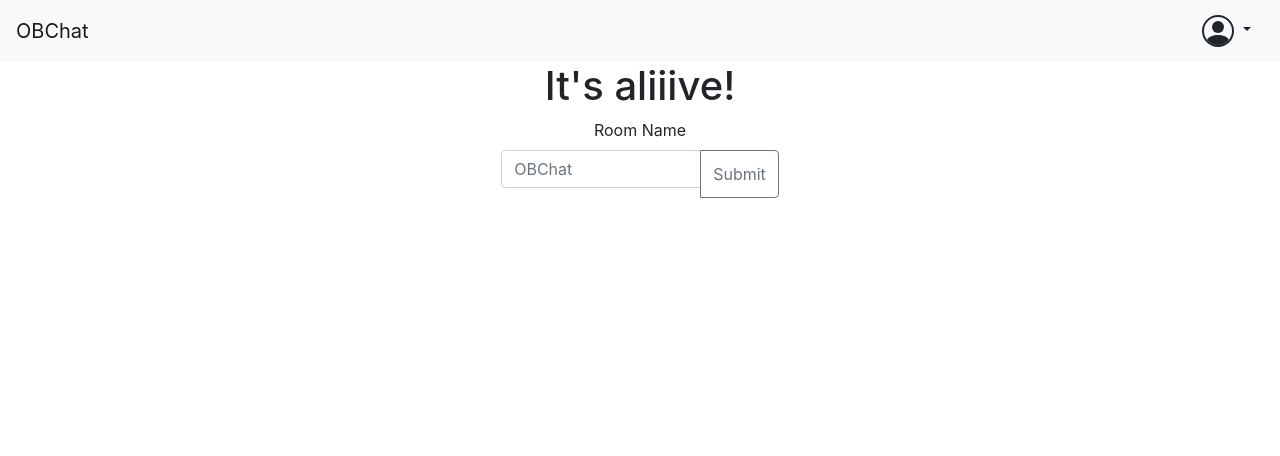
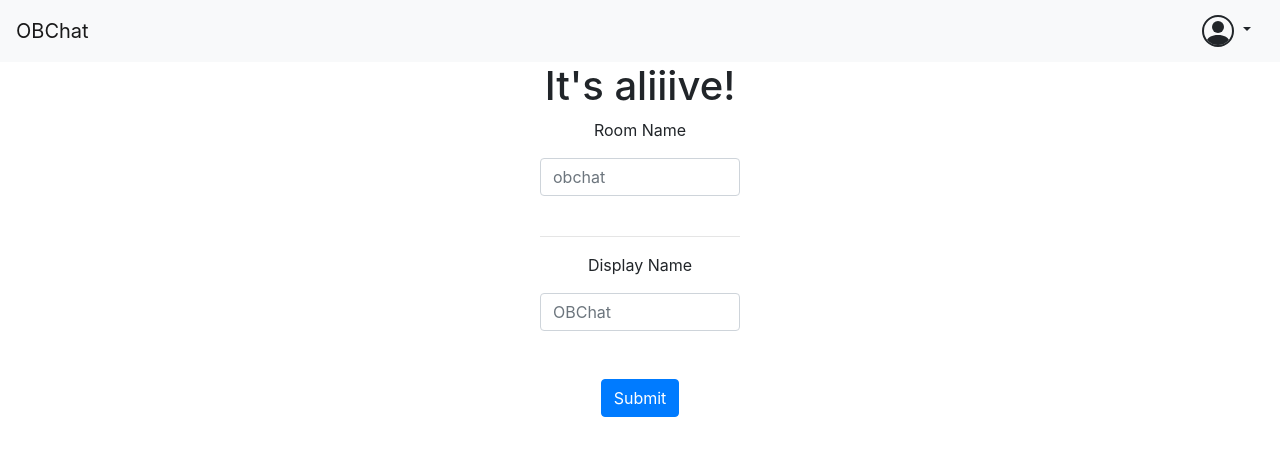
Before and after one commit to KenjiTakahashi-Rial/OBChat, a Django app: page /OB/create_room/ in a window 1280 px wide. Shown: the top 456 px of the page. Run offline with Django 3.2, Linux system fonts and the light colour scheme; a user stored in the database is signed in; some libraries are stand-ins or nearby versions.

Commit message:
Added display_name to room creation UI and room creation testing

```diff
--- a/OBChat/OB/models.py
+++ b/OBChat/OB/models.py
@@ -31,16 +31,15 @@ class OBUser(AbstractUser):
 
     def __str__(self):
         if self.display_name:
-            name_string = f"{self.display_name} ({self.username}) [{self.id}]"
+            name_string = f"{self.display_name} ({self.username})"
         else:
-            name_string = f"{self.username}"
+            name_string = self.username
 
         return f"<OBUser: {name_string} [{self.id}]>"
 
 class Room(Model):
     group_type = IntegerField(default=GroupTypes.Room, choices=GroupTypes.choices())
     name = CharField(max_length=ROOM_NAME_MAX_LENGTH, default=0)
-    # TODO: Add the option for a display name in the create_room view and command
     display_name = CharField(max_length=ROOM_NAME_MAX_LENGTH, null=True)
     owner = ForeignKey(OBUser, on_delete=CASCADE, related_name="owned_room", null=True)
     timestamp = DateTimeField(auto_now_add=True)
@@ -53,7 +52,12 @@ class Room(Model):
         return self
 
     def __str__(self):
-        return f"<Room: {self.name} owned by {self.owner} [{self.id}]>"
+        if self.display_name:
+            name_string = f"{self.display_name} ({self.name})"
+        else:
+            name_string = self.name
+
+        return f"<Room: {name_string} [{self.id}, owned by {self.owner}>"
 
 class Admin(Model):
     user = ForeignKey(OBUser, on_delete=CASCADE, default=0)
@@ -68,7 +72,7 @@ class Admin(Model):
         return self
 
     def __str__(self):
-        return f"<Admin: {self.user} admin of {self.room.name} [{self.id}]>"
+        return f"<Admin: {self.user}, admin of {self.room.name} [{self.id}]>"
 
 class Ban(Model):
     user = ForeignKey(OBUser, on_delete=CASCADE, default=0)
@@ -83,7 +87,7 @@ class Ban(Model):
 
     def __str__(self):
         lifted_string = " (lifted)" if self.is_lifted else ""
-        return f"<Ban: {self.user} banned in {self.room}{lifted_string} [{self.id}]>"
+        return f"<Ban: {self.user}, banned in {self.room} {lifted_string} [{self.id}]>"
 
 class Message(Model):
     message = TextField(max_length=MESSAGE_MAX_LENGTH)
--- a/OBChat/OB/templates/OB/create_room.html
+++ b/OBChat/OB/templates/OB/create_room.html
@@ -27,14 +27,17 @@ Allows an authenticated user to create a new room
 
       <form action="{% url 'OB:OB-create_room' %}" method="post">
         {% csrf_token %}
-        <label>Room Name</label><br>
-        <div class="input-group mb-3">
-          <input type="text" class="form-control" name="room_name" placeholder="OBChat" style="max-width: 200px"
-                value="{% if room_name %} {{ room_name }} {% endif %}"><br><br>
-          <div class="input-group-append">
-            <button type="submit" class="btn btn-outline-secondary">Submit</button>
-          </div>
-        </div>
+        <p>Room Name</p>
+        <input type="text" class="form-control" id="room-name" placeholder="obchat" style="max-width: 200px"
+              value="{% if room_name %}{{ room_name }}{% endif %}">
+
+        <br><hr>
+
+        <p>Display Name</p>
+        <input type="text" class="form-control" id="display-name" placeholder="OBChat" style="max-width: 200px"
+              value="{% if display_name %}{{ display_name }}{% endif %}"><br><br>
+
+        <button type="submit" class="btn btn-primary">Submit</button>
       </form>
     </div>
   </div>
--- a/OBChat/OB/templates/OB/sign_up.html
+++ b/OBChat/OB/templates/OB/sign_up.html
@@ -44,9 +44,9 @@ Sign-up page
 
         <label>Birthday</label><br>
         <input type="date" name="birthday"
-              value="{% if birthday %}{{ birthday }}{% endif %}"/><br><br>
+              value="{% if birthday %}{{ birthday }}{% endif %}"/><br><br><br>
 
-        <input type="submit" value="Submit"/>
+        <button class="btn btn-primary" type="submit">Submit</button>
       </form>
     </div>
   </div>
--- a/OBChat/OB/views/authentication.py
+++ b/OBChat/OB/views/authentication.py
@@ -65,7 +65,7 @@ def sign_up(request):
             context.update({
                 "username": username,
                 "email": email,
-                "display_name": display_name,
+                "display_name": display_name or None,
                 "first_name": first_name,
                 "last_name": last_name,
                 "birthday": birthday
--- a/OBChat/OB/views/room.py
+++ b/OBChat/OB/views/room.py
@@ -66,9 +66,13 @@ def create_room(request):
 
     if request.method == "POST":
         room_name = request.POST["room_name"].strip()
+        display_name = request.POST["display_name"].strip() or None
         owner = OBUser.objects.get(username=request.user.username)
 
-        context = {"room_name": room_name}
+        context = {
+            "room_name": room_name,
+            "display_name": display_name
+        }
 
         # Check for errors
         if not room_name:
@@ -77,16 +81,23 @@ def create_room(request):
             context["error_message"] = "Room name cannot contain spaces."
         elif try_get(Room, group_type=GroupTypes.Room, name=room_name.lower()):
             context["error_message"] = "Room name already in use."
+        elif display_name and " " in display_name:
+            context["error_message"] = "Display name cannot contain spaces."
 
         # Return whichever info was valid to be put back in the form
         if "error_message" in context:
             template = "OB/create_room.html"
             return render(request, template, context)
 
+        # If no display name is entered and the room name was not all lowercase, make the
+        # case-sensitive version of the room name the display name
+        if not display_name and not room_name.islower():
+            display_name = room_name
+
         # Save the room to the database
         Room(
             name=room_name.lower(),
-            display_name=room_name,
+            display_name=display_name,
             owner=owner
         ).save()
 
```
Also changed, not shown: OBChat/OB/tests/test_room_views.py (+42 -3 lines).
